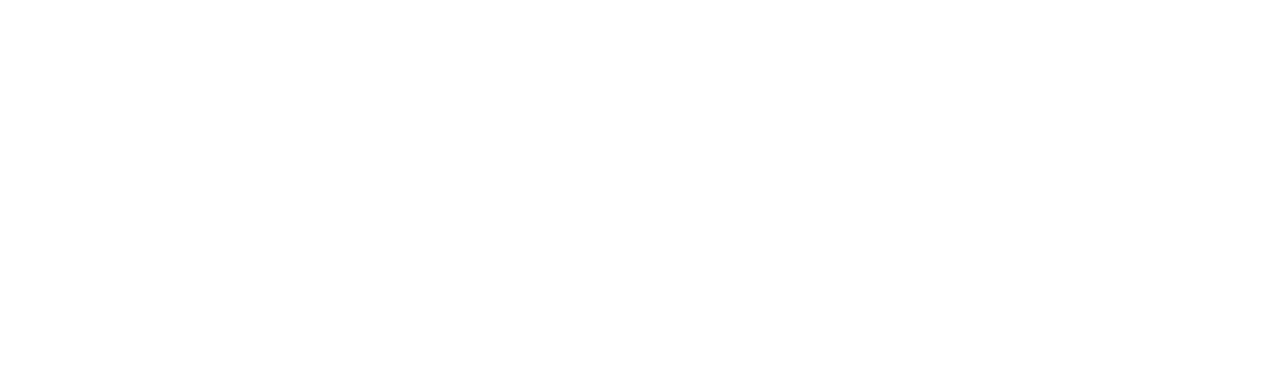
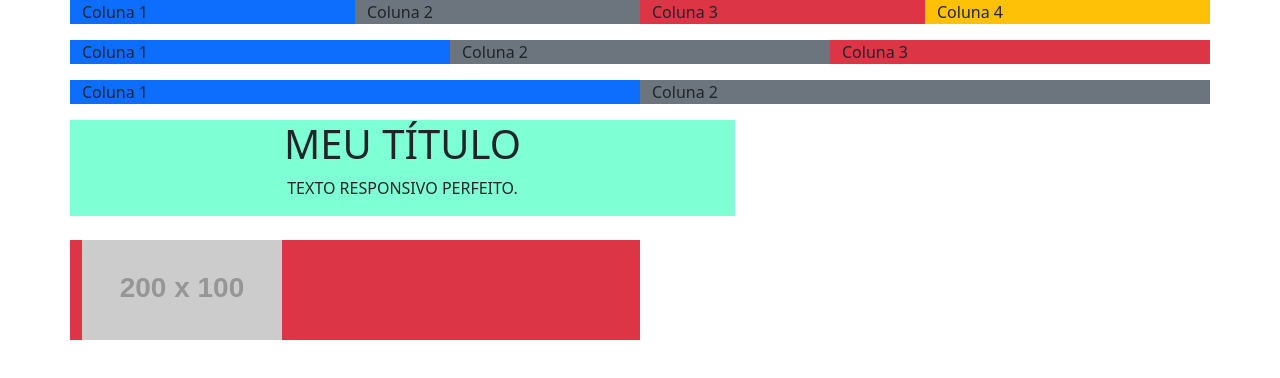
Before and after one commit to CarlosD2008/bootstrap_base, a plain HTML site: page ex2_sistema-grid/ex2.html in a window 1280 px wide. Drawn offline with nearby package versions, Linux system fonts and the light colour scheme; placeholder pictures from the web are drawn by us.

Commit message:
Exercícios 1, 2 e 3

```diff
--- /dev/null
+++ b/ex1b__instalacao_npm/package.json
@@ -0,0 +1,5 @@
+{
+  "dependencies": {
+    "bootstrap": "^5.3.3"
+  }
+}
--- a/ex2_sistema-grid/ex2.html
+++ b/ex2_sistema-grid/ex2.html
@@ -4,12 +4,55 @@
     <meta charset="UTF-8">
     <meta name="viewport" content="width=device-width, initial-scale=1.0">
     <title>Grid Bootstrap</title>
+
+    <!-- CSS do Bootstrap via CDN -->
     <link href="https://cdn.jsdelivr.net/npm/bootstrap@5.3.0/dist/css/bootstrap.min.css" rel="stylesheet">
+
+    <!-- CSS Personalizado -->
+     <link rel="stylesheet" href="style.css">
 </head>
 <body>
 
+     <!-- 1ª Digitação (Aqui) -->
+    <div class="container">
 
-    <!-- 1ª Digitação (Aqui) -->
+    <div class="row mb-3">
+        <div class="col-sm-3 bg-primary">Coluna 1</div>
+        <div class="col-sm-3 bg-secondary">Coluna 2</div>
+        <div class="col-sm-3 bg-danger">Coluna 3</div>
+        <div class="col-sm-3 bg-warning">Coluna 4</div>
+    </div>
+
+
+    <div class="row mb-3">
+        <div class="col-sm-4 bg-primary">Coluna 1</div>
+        <div class="col-sm-4 bg-secondary">Coluna 2</div>
+        <div class="col-sm-4 bg-danger">Coluna 3</div>
+
+    </div>
+
+
+    <div class="row mb-3">
+        <div class="col-sm-6 bg-primary">Coluna 1</div>
+        <div class="col-sm-6 bg-secondary">Coluna 2</div>
+
+    </div>
+
+    <!-- Linha com colunas diferetes -->
+    <div class="row my-3">
+
+        <div class="col-md-7 mb-4 bg-custom  text-center text-uppercase">
+             <h1>Meu título</h1>
+             <p>Texto responsivo perfeito.</p>
+        </div>
+
+        <!-- Segunda coluna da linha -->
+        <div class=" bg-danger col-md-6 ">
+            <img src="https://placehold.co/200x100" alt="">
+        </div>
+
+    </div>
+
 
 
     <script src="https://cdn.jsdelivr.net/npm/bootstrap@5.3.0/dist/js/bootstrap.bundle.min.js"></script>
--- /dev/null
+++ b/ex2_sistema-grid/style.css
@@ -0,0 +1,3 @@
+.bg-custom {
+    background-color: aquamarine;
+}
```
Also changed, not shown: ex1_instalacao-cdn/ex1.html (+5 -1 lines), ex1a_instalacao_arquivos/index.html (+4 -2 lines), ex3_botoes/ex3.html (+24 -0 lines), README.md, ex1a_instalacao_arquivos/css/bootstrap.min.css (added), ex1a_instalacao_arquivos/js/bootstrap.bundle.min.js (added), 2 other files.
